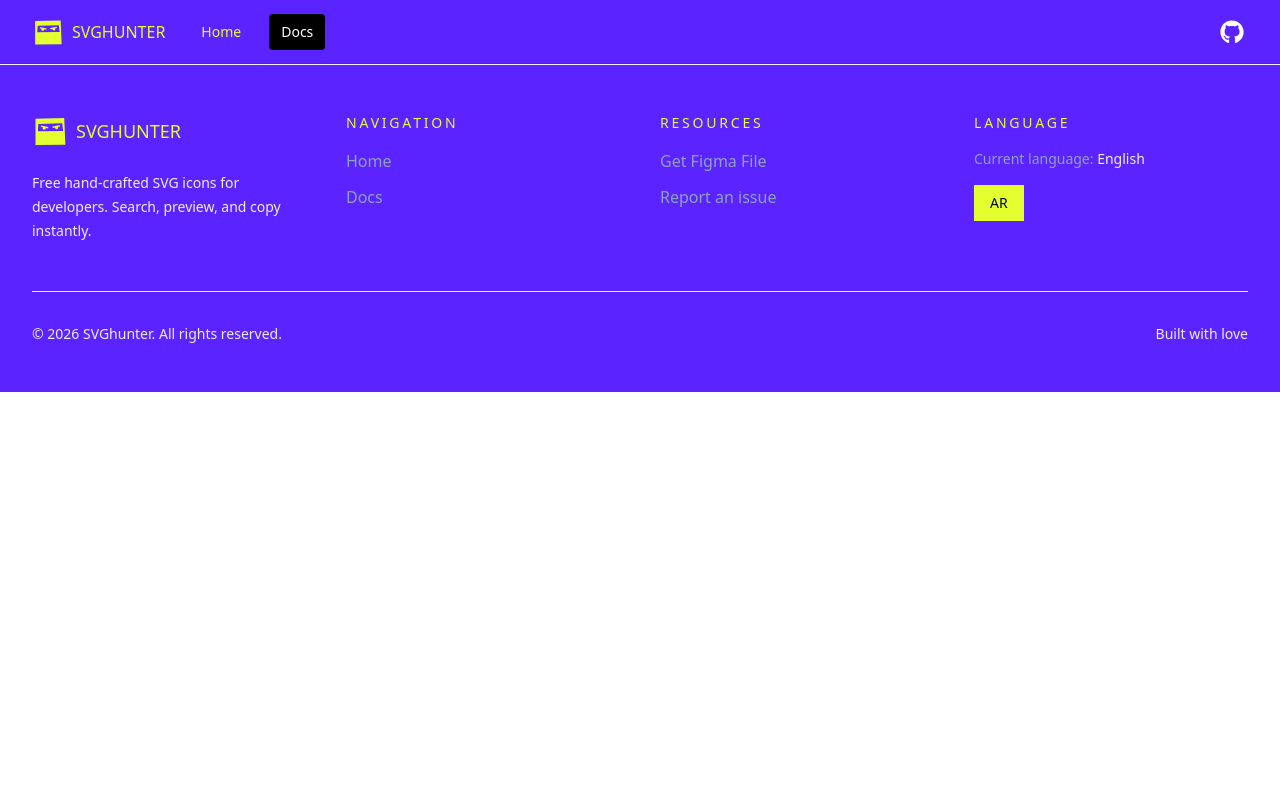
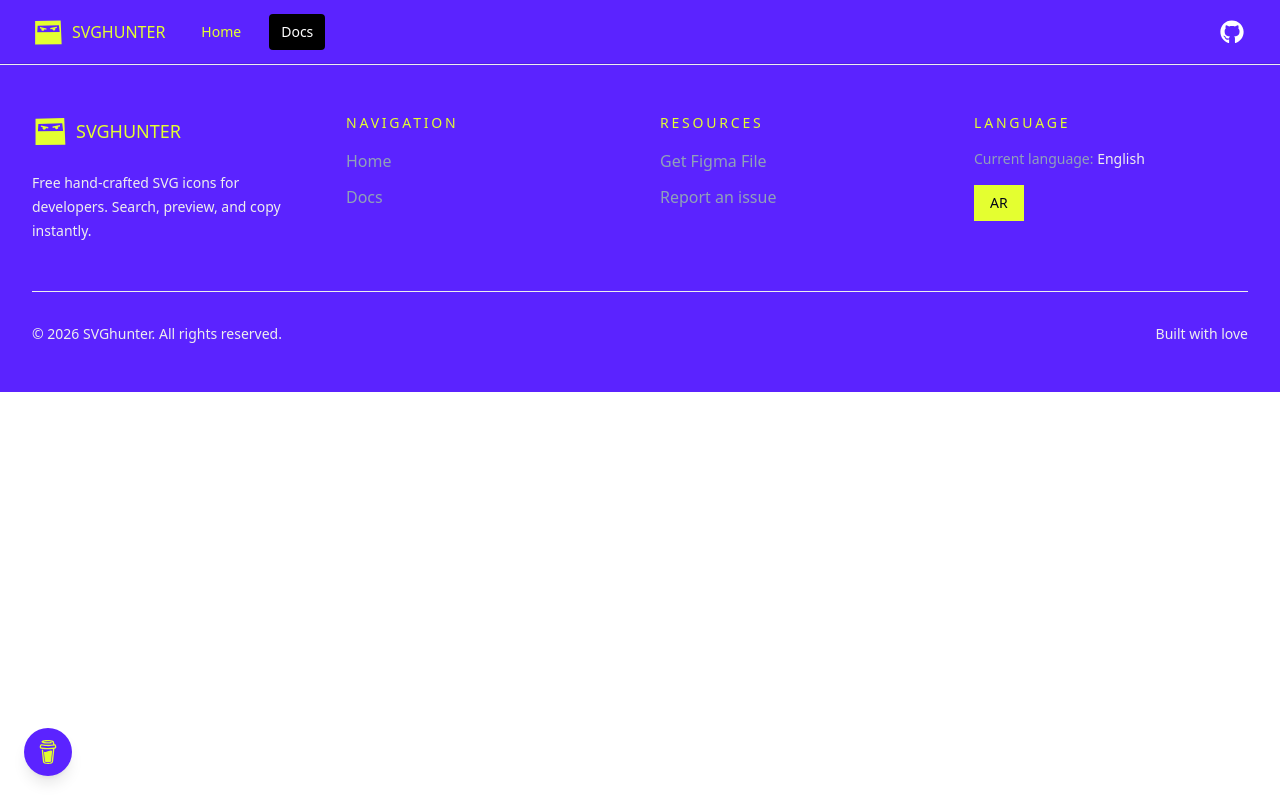
Before and after one commit to Saidbourhabi/svghunter, a React (Vite) app: page /documentation in a window 1280 px wide. Built offline with nearby package versions, Linux system fonts and the light colour scheme; a web font is replaced by a local one.

Commit message:
feat (Main): add custom Buy Me a Coffee button component

```diff
--- a/src/App.jsx
+++ b/src/App.jsx
@@ -4,11 +4,13 @@
 import Documentation from "./pages/documentation/documentation"
 import Header from "./layouts/Header"
 import Footer from "./layouts/Footer"
+import BuymeaCoffee from "./components/main/BuymeaCoffee"
 
 function App() {
 
   return (
     <>
+    <BuymeaCoffee />
     <Header />
     <Routes>
       <Route path="/" element={<Home />} />
--- /dev/null
+++ b/src/components/main/BuymeaCoffee.jsx
@@ -0,0 +1,26 @@
+import { SiBuymeacoffee } from 'react-icons/si'
+import { useTranslation } from 'react-i18next'
+
+const BuymeaCoffee = ({
+    position = 'bottom-6 left-6',
+    url = 'https://buymeacoffee.com/saidbourhabi',
+}) => {
+const { t } = useTranslation()
+const label = t('buymeacoffee.label')
+
+return (
+    <a
+        href={url}
+        target="_blank"
+        rel="noopener noreferrer"
+        aria-label={label}
+        title={label}
+        className={`group fixed z-40 flex items-center transition-transform duration-300 hover:scale-110 ${position}`}
+        >
+        <div className="flex h-12 w-12 cursor-pointer items-center justify-center rounded-full bg-[#5b23ff] text-[#e4ff30] shadow-lg transition-all duration-300 hover:bg-white hover:text-black motion-safe:group-hover:animate-pulse">
+            <SiBuymeacoffee className="text-2xl" />
+        </div>
+    </a>
+)}
+
+export default BuymeaCoffee
--- a/src/i18n/translations.js
+++ b/src/i18n/translations.js
@@ -34,6 +34,9 @@
         copyright: '© {{year}} SVGhunter. All rights reserved.',
         madeBy: 'Built with love',
         },
+        buymeacoffee: {
+        label: 'Buy me a coffee',
+        },
     },
 },
     ar: {
@@ -68,6 +71,9 @@
         copyright: '© {{year}} SVGhunter. جميع الحقوق محفوظة.',
         madeBy: 'بُني بحب',
         },
+        buymeacoffee: {
+        label: 'ادعمني بقهوة',
+        }
     },
 },
 }
```
